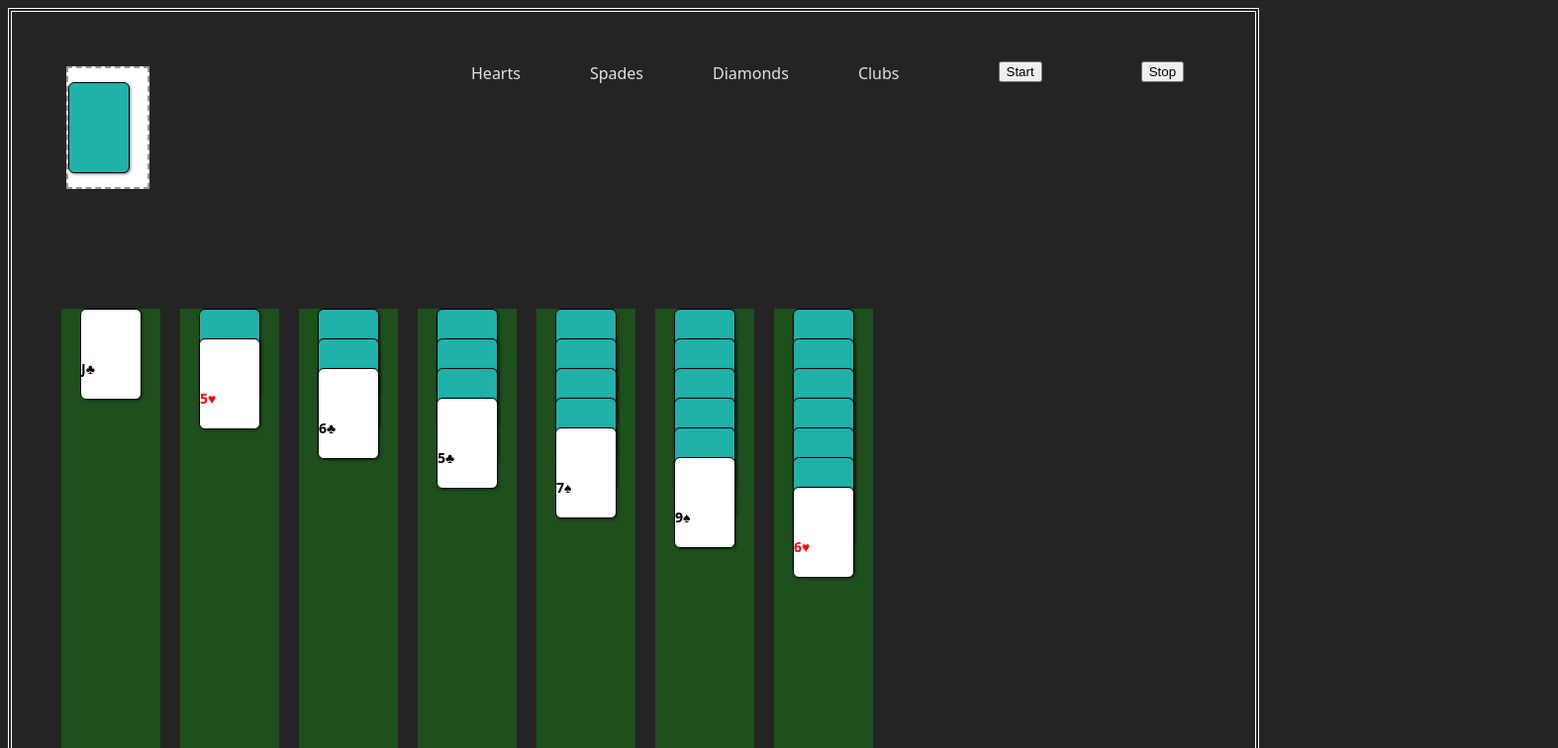
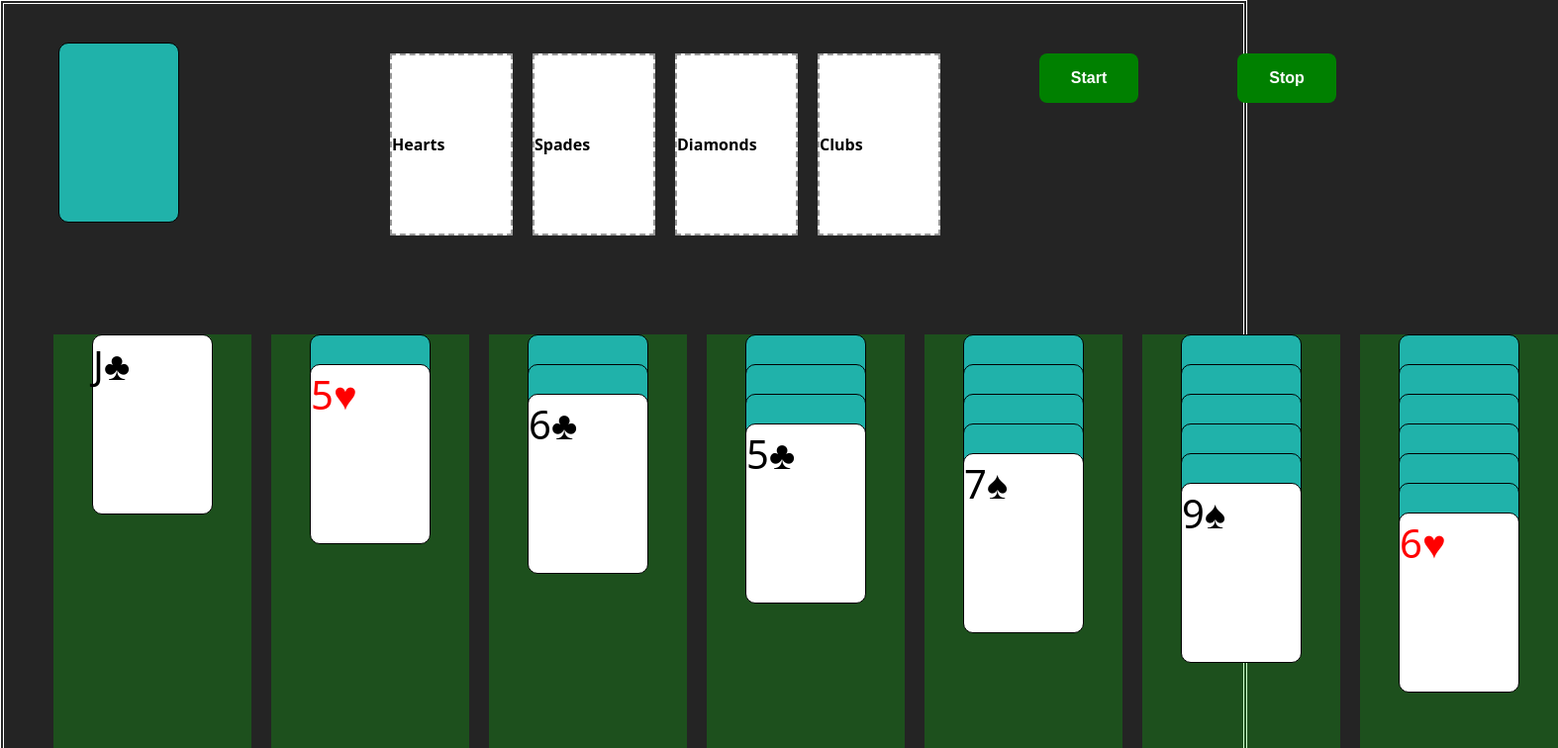
Before and after one commit to Purbai/mySolitaire, a website built with Vite: page index.html in a window 1280 px wide. Both pictures are taken after a click on the button "Start". Shown: the top 756 px of the page at 99% size, 1574 px wide, since content can reach past the window. Built offline with nearby package versions, Linux system fonts and the light colour scheme.

Commit message:
minor changes to presentation including bigger cards, partial card value shown for stacked cards in solitaire columns

```diff
--- a/index.html
+++ b/index.html
@@ -4,7 +4,7 @@
     <meta charset="UTF-8" />
     <link rel="icon" type="image/svg+xml" href="/vite.svg" />
     <meta name="viewport" content="width=device-width, initial-scale=1.0" />
-    <title>Vite + TS</title>
+    <title>Solitaire</title>
   </head>
   <body>
     <div class="game">
@@ -14,10 +14,10 @@
           <div class="game__remaining-pile game__remaining-pile--waste">waste pile</div>
         </div>
         <div id ="foundationRows" class="game__foundation">
-          <div class="game__foundation game__foundation-pile--hearts" data-suit="Hearts">Hearts</div>
-          <div class="game__foundation game__foundation-pile--spades"  data-suit="Spades">Spades</div>
-          <div class="game__foundation game__foundation-pile--diamonds"  data-suit="Diamonds">Diamonds</div>
-          <div class="game__foundation game__foundation-pile--clubs" data-suit="Clubs">Clubs</div>
+          <div class="game__foundation-pile game__foundation-pile--hearts" >Hearts</div>
+          <div class="game__foundation-pile game__foundation-pile--spades" >Spades</div>
+          <div class="game__foundation-pile game__foundation-pile--diamonds" >Diamonds</div>
+          <div class="game__foundation-pile game__foundation-pile--clubs" >Clubs</div>
         </div>
         <button class="game__start-button" id="start">Start</button>
         <button class="game__stop-button" id="stop">Stop</button>
--- a/src/main.ts
+++ b/src/main.ts
@@ -30,8 +30,18 @@ const handleStartClick = () => {
   displayFoundationCards(wastePile, remainingPile);
 };
 
+// checking for touch on mobile
+let touched = false;
+const handleTouchClickStart = (e: Event) => {
+  if (touched && e.type === "click") return;
+  if (e.type === "touchstart") touched = true;
+
+  handleStartClick();
+};
+
 if (start) {
-  start.addEventListener("click", handleStartClick);
+  start.addEventListener("click", handleTouchClickStart);
+  start.addEventListener("touchstart", handleTouchClickStart);
 } else {
   alert("Start button not found in the DOM");
 }
--- a/src/styles/style.scss
+++ b/src/styles/style.scss
@@ -12,7 +12,7 @@
   // @media only screen and (min-width: (devices.$xs + 1px)) and (max-width: devices.$lg) {
   //     @content;
   // }
-  @media only screen and (min-width: (devices.$xs + 1px)) {
+  @media only screen and (min-width: #{devices.$xs + 1px}) {
     @content;
   }
 }
@@ -32,9 +32,18 @@
   -moz-osx-font-smoothing: grayscale;
 }
 
+body {
+  margin: 0;
+  padding: 0;
+  overflow-x: hidden;
+}
+
 .game {
   display: flex;
   flex-direction: column;
+  width: 90%;
+  height: 80%;
+
   gap: 50px;
   padding: 50px;
   border: 4px double white;
@@ -44,9 +53,12 @@
 
   &__top-row {
     display: flex;
-    flex-direction: row;
-    gap: 100px;
+    gap: 50px;
+    @include desktop {
+      gap: 100px;
+    }
     align-items: flex-start;
+    justify-content: flex-start;
   }
 
   &__remaining {
@@ -57,74 +69,85 @@
     &-pile {
       display: flex;
       align-items: center;
-      //justify-content: center;
-      width: 100px;
-      height: 150px;
+      margin: 5px;
       font-weight: bold;
       overflow: visible;
       position: relative;
+      @include desktop {
+        width: 100px;
+        height: 150px;
+      }
+      @include phone {
+        width: 50px;
+        height: 75px;
+      }
 
       &--todraw {
-        position: relative;
-        width: 80px;
-        height: 120px;
-        border: 2px dashed #999;
-        display: flex;
-        align-items: center;
-        //justify-content:center;
-        margin: 5px;
         background-color: white;
-        color: black;
         font-weight: bold;
         cursor: pointer;
       }
     }
 
-    &-button {
-      font-size: 50px;
+    }
+
+    &__start-button,
+    &__stop-button {
+      font-size: 16px;
       background-color: green;
-      width: 60px;
-      height: 60px;
+      width: 100px;
+      height: 50px;
       font-weight: bold;
-    }
+      color: white;
+      border: none;
+      border-radius: 8px;
+      cursor: pointer;
+
+      @include phone {
+        font-size: 10px;
+        width: 90px;
+        height: 45px;
+      }
+
+      &:hover {
+        background-color: blue;
+      }
   }
 
   &__foundation {
     display: flex;
     flex-direction: row;
-    margin-left: 50px;
     gap: 20px;
 
     &-pile {
-      display: flex;
-      flex-direction: column;
-      align-items: center;
-      //justify-content: center;
-      width: 100px;
-      height: 150px;
-      font-weight: bold;
-      background-color: #666;
+          @include phone {
+        width: 60px;
+        height: 90px;
 
-      &__hearts,
-      &__clubs,
-      &__diamonds,
-      &__spades {
-        width: 80px;
-        height: 120px;
+      }
+  @include desktop {
+    width: 120px;
+    height: 180px;
+
+  }
+      &--hearts,
+      &--clubs,
+      &--diamonds,
+      &--spades {
         border: 2px dashed #999;
         display: flex;
         align-items: center;
-        //justify-content: center;
-        margin: 5px;
         background-color: white;
         color: black;
         font-weight: bold;
         cursor: pointer;
+
       }
     }
+    .foundation__pile:hover {
+    background-color: #666;
   }
-  .foundation__pile:hover {
-    background-color: #666;
+
   }
 
   &__solitaire {
@@ -134,12 +157,17 @@
 
     &-pile {
       position: relative;
-      width: 100px;
-      // min-height: 150px;
-      min-height: 500px;
+      @include phone {
+        width: 100px;
+        min-height: 500px;
+      }
+      @include desktop {
+        width: 200px;
+        min-height: 800px;
+      }
       display: flex;
       flex-direction: column;
-      align-items: center;;
+      align-items: center;
       background-color: rgba(0, 255, 0, 0.2);
       cursor: pointer;
     }
@@ -147,23 +175,22 @@
 }
 
 .card {
-  width: 60px;
-  height: 90px;
   background-color: white;
-  color: black;
   border: 1px solid black;
-  border-radius: 6px;
   text-align: left;
-  line-height: 120px;
-  font-size: 14px;
-  // position: relative;
   position: absolute;
-  box-shadow: 1px 1px 3px rgba(0, 0, 0, 0.5);
-  // user-select: none;
-  // display: flex;
-  // justify-content: flex-start;
-  // align-items: flex-start;
-
+  @include phone {
+    width: 60px;
+    height: 90px;
+    font-size: 14px;
+    border-radius: 6px;
+  }
+  @include desktop {
+    width: 120px;
+    height: 180px;
+    font-size: 40px;
+    border-radius: 10px;
+  }
 }
 
 .card_value {
@@ -180,8 +207,3 @@
   top: 0;
   left: 0;
 }
-
-.card__corner {
-  font-size: 14px;
-  font-weight: bold;
-}
```
